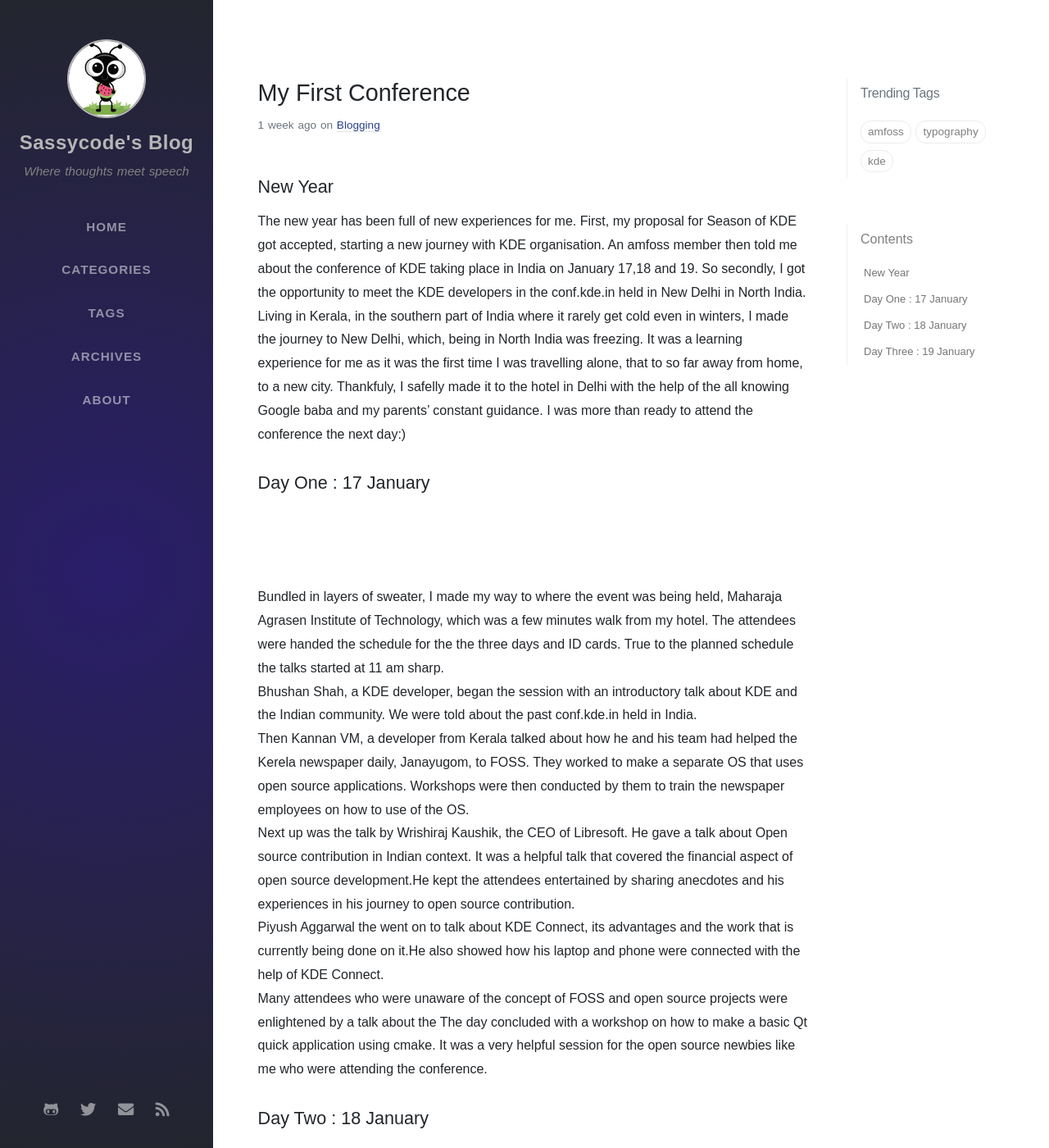
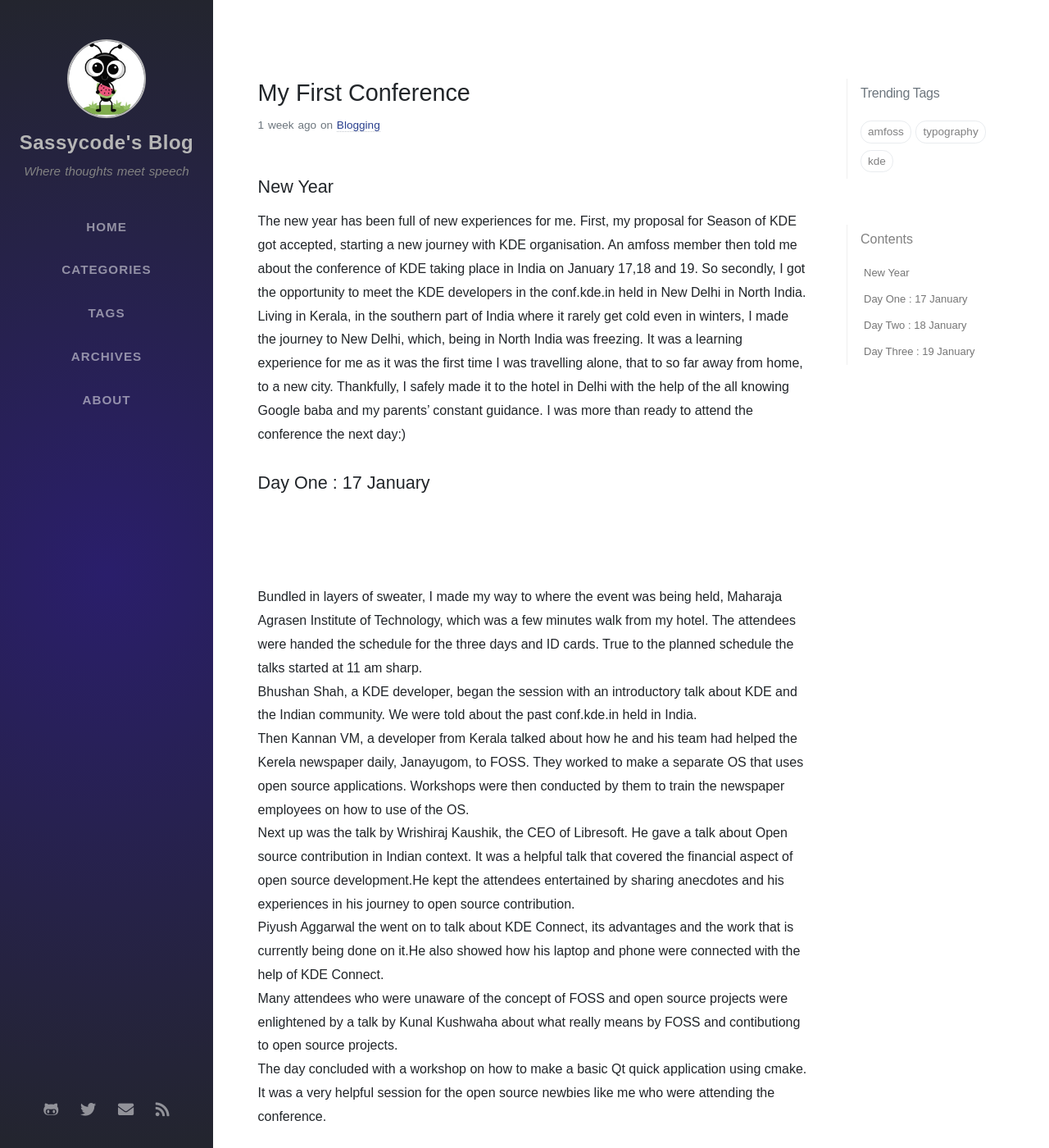
Before and after one commit to sash2501/Blog, a Jekyll site: the page built from _posts/2020-01-21-my-first-conference.md, in a window 1280 px wide and 1400 px high. Shown: the whole window at 82% size. Built offline with Jekyll 4.4.1, drawn with Linux system fonts in a browser that asks for light colours; nearby versions of some CDN libraries; some web fonts are replaced; comment, search, counter and statistics services are not loaded; some of the changed text lies outside the part shown.

Commit message:
Update 2020-01-21-my-first-conference.md

```diff
--- a/_posts/2020-01-21-my-first-conference.md
+++ b/_posts/2020-01-21-my-first-conference.md
@@ -7,12 +7,12 @@
 ## New Year
 The new year has been full of new experiences for me. First, my proposal for Season of KDE got accepted, starting a new journey with KDE organisation. An amfoss member then told me about the conference of KDE taking place in India on January 17,18 and 19. So secondly, I got the opportunity to meet the KDE developers in the conf.kde.in held in New Delhi in North India.
 <br>
-Living in Kerala, in the southern part of India where it rarely get cold even in winters, I made the journey to New Delhi, which, being in North India was freezing. It was a learning experience for me as it was the first time I was travelling alone, that to so far away from home, to a new city. Thankfuly, I safelly made it to the hotel in Delhi with the help of the all knowing Google baba and my parents' constant guidance. I was more than ready to attend the conference the next day:)
+Living in Kerala, in the southern part of India where it rarely get cold even in winters, I made the journey to New Delhi, which, being in North India was freezing. It was a learning experience for me as it was the first time I was travelling alone, that to so far away from home, to a new city. Thankfully, I safely made it to the hotel in Delhi with the help of the all knowing Google baba and my parents' constant guidance. I was more than ready to attend the conference the next day:)
 
 ## Day One : 17 January
 ![Day1]({{ "assets/img/kdeconf/Day1.jpg" | relative_url }})
 <br>
-Bundled in layers of sweater, I made my way to where the event was being held, Maharaja Agrasen Institute of Technology, which was a few minutes walk from my hotel. The attendees were handed the schedule for the the three days and ID cards.
+Bundled in layers of sweater, I made my way to where the event was being held, Maharaja Agrasen Institute of Technology, which was a few minutes walk from my hotel. The attendees were handed the schedule for the three days and ID cards.
 True to the planned schedule the talks started at 11 am sharp.
 <br>
 Bhushan Shah, a KDE developer, began the session with an introductory talk about KDE and the Indian community. We were told about the past conf.kde.in held in India.
@@ -22,7 +22,7 @@
 Next up was the talk by Wrishiraj Kaushik, the CEO of Libresoft. He gave a talk about Open source contribution in Indian context. It was a helpful talk that covered the financial aspect of open source development.He kept the attendees entertained by sharing anecdotes and his experiences in his journey to open source contribution.
 <br>
 Piyush Aggarwal the went on to talk about KDE Connect, its advantages and the work that is currently being done on it.He also showed how his laptop and phone were connected with the help of KDE Connect.<br>
-Many attendees who were unaware of the concept of FOSS and open source projects were enlightened by a talk about the
+Many attendees who were unaware of the concept of FOSS and open source projects were enlightened by a talk by Kunal Kushwaha about what really means by FOSS and contibutiong to open source projects.<br>
 The day concluded with a workshop on how to make a basic Qt quick application using cmake. It was a very helpful session for the open source newbies like me who were attending the conference.
 
 ## Day Two : 18 January
@@ -37,7 +37,7 @@
 So, the day started with a talk about by Rituka Patwal,a GSOC student, who had worked with plasma mobile developers. She talked about digital security and Plasma Mobile's approach to solve or rather prevent it. <br>
 Anupam Basak talked about the ongoing work on the MAUI project. He explained the use of the MAUIkit and the MAUI application. He also demonstrated the working of the application from his system. I found the project really cool. It has amazing graphics and user friendly file management system.<br>
 Adriaan then gave a short talk on some of the major KDE Frameworks, their uses and importance in KDE applications.
-He later on gave a detailed talk on the one of the KDE Frameworks - the KMacroExpander. This framework is very handy in using macros in large code bases.<br>
+He later gave a detailed talk on one of the KDE Frameworks - the KMacroExpander. This framework is very handy in using macros in large code bases.<br>
 After his talk, I, along with four other SoK students went on to talk about our respective projects. It was interesting to hear about their journey with contributing to KDE.<br>
 Finally the conference ended with a workshop on how to resolve cmake and make errors and how to build a kirigami application.<br>
 ![topview]({{ "assets/img/kdeconf/topview.jpg" | relative_url }})
```
